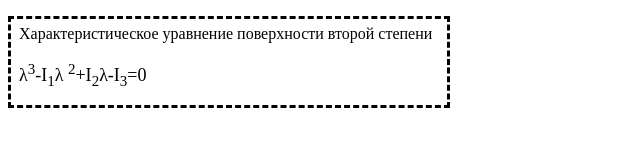
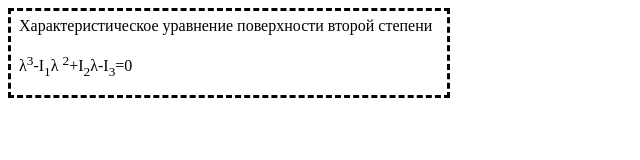
Before and after one commit to DariaMakarova15/homework2, a plain HTML site: page page2.html in a window 1280 px wide. Shown: the whole page, without its empty margins (0-640 px from the left). Drawn offline with Linux system fonts and the light colour scheme.

Commit message:
Update page2.html

```diff
--- a/page2.html
+++ b/page2.html
@@ -10,10 +10,10 @@
 <body>
 <!-- coment -->
 
-<p class="one"> Характеристическое уравнение поверхности второй степени
+<div class="one"> Характеристическое уравнение поверхности второй степени
 <br>
 <br>
-<span style="font-size:18px">&#955;<sup>3</sup>-I<sub>1</sub>&#955 <sup>2</sup>+I<sub>2</sub>&#955;-I<sub>3</sub>=0 </span>
-</p>
+&#955;<sup>3</sup>-I<sub>1</sub>&#955 <sup>2</sup>+I<sub>2</sub>&#955;-I<sub>3</sub>=0
+</div>
 </body>
 </html>
```
